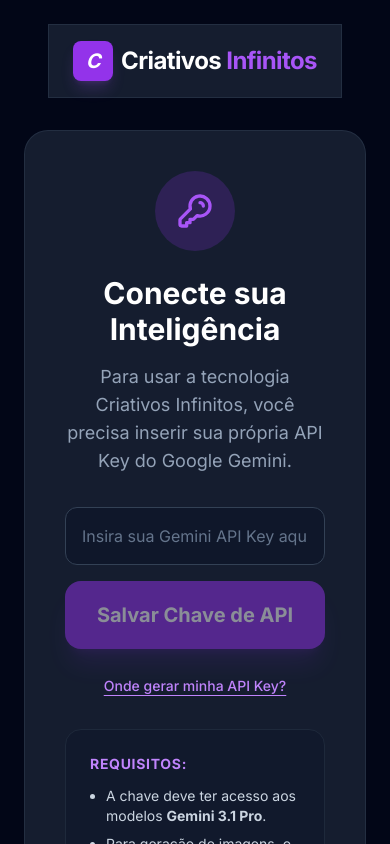
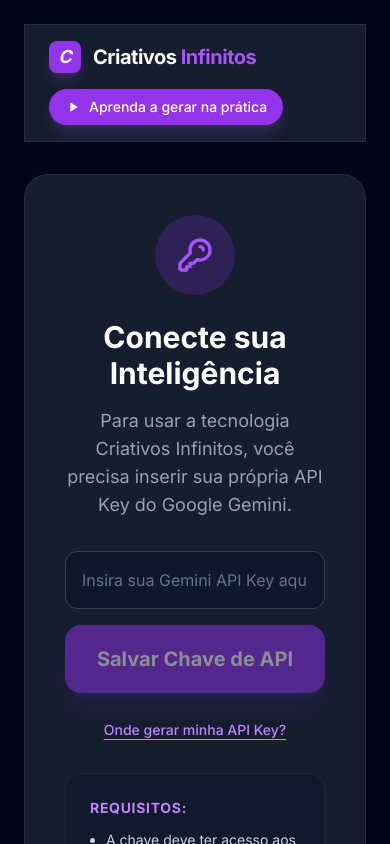
Before and after one commit to guigascruz25/Scala-IA, a React (Vite) app: page / in a window 390 px wide. Shown: the top 844 px of the page. Built offline with nearby package versions, Linux system fonts and the light colour scheme.

Commit message:
feat(Header): Add video modal trigger and refine layout
Introduces state management for a video modal and adjusts header layout for better responsiveness and a more refined visual appearance. The header now supports dynamic elements and improves general UI presentation.

```diff
--- a/components/Header.tsx
+++ b/components/Header.tsx
@@ -1,5 +1,5 @@
 
-import React from 'react';
+import React, { useState } from 'react';
 
 interface HeaderProps {
   onLogoClick?: () => void;
@@ -7,19 +7,34 @@
 }
 
 const Header: React.FC<HeaderProps> = ({ onLogoClick, onDisconnectKey }) => {
+  const [isVideoModalOpen, setIsVideoModalOpen] = useState(false);
+
   return (
+    <>
       <header className="sticky top-0 z-50 glass-effect border-b border-slate-700/50 py-4 px-6 mb-8">
-      <div className="max-w-7xl mx-auto flex justify-between items-center">
+        <div className="max-w-7xl mx-auto flex flex-wrap justify-between items-center gap-4">
           <button
             onClick={onLogoClick}
-          className="flex items-center gap-2 hover:opacity-80 transition-opacity cursor-pointer focus:outline-none"
+            className="flex items-center gap-3 hover:opacity-80 transition-opacity cursor-pointer focus:outline-none shrink-0"
             aria-label="Voltar para o início"
           >
-          <div className="w-10 h-10 bg-purple-600 rounded-lg flex items-center justify-center shadow-lg shadow-purple-500/20">
-            <span className="text-white font-bold text-xl italic">C</span>
+            <div className="w-8 h-8 bg-purple-600 rounded-lg flex items-center justify-center shadow-lg shadow-purple-500/20 shrink-0">
+              <span className="text-white font-bold text-lg italic">C</span>
             </div>
-          <h1 className="text-2xl font-bold tracking-tight text-white">Criativos<span className="text-purple-500"> Infinitos</span></h1>
+            <h1 className="text-xl font-bold tracking-tight text-white whitespace-nowrap">Criativos<span className="text-purple-500"> Infinitos</span></h1>
           </button>
+
+          <div className="flex items-center gap-3 flex-wrap">
+            <button
+              onClick={() => setIsVideoModalOpen(true)}
+              className="flex items-center gap-2 px-4 py-2 rounded-full bg-purple-600 hover:bg-purple-500 text-white transition-all text-sm font-medium shadow-lg shadow-purple-500/20"
+            >
+              <svg className="w-4 h-4" fill="currentColor" viewBox="0 0 24 24">
+                <path d="M8 5v14l11-7z" />
+              </svg>
+              Aprenda a gerar na prática
+            </button>
+
             {onDisconnectKey && (
               <button
                 onClick={onDisconnectKey}
@@ -32,7 +47,41 @@
               </button>
             )}
           </div>
+        </div>
       </header>
+
+      {isVideoModalOpen && (
+        <div className="fixed inset-0 z-[100] flex items-center justify-center p-4 sm:p-6">
+          <div
+            className="absolute inset-0 bg-slate-950/80 backdrop-blur-sm"
+            onClick={() => setIsVideoModalOpen(false)}
+          ></div>
+          <div className="relative w-full max-w-5xl bg-slate-900 border border-slate-700 rounded-2xl shadow-2xl overflow-hidden animate-in fade-in zoom-in-95 duration-200">
+            <div className="flex justify-between items-center p-4 border-b border-slate-800">
+              <h3 className="text-lg font-bold text-white">Aprenda a gerar na prática</h3>
+              <button
+                onClick={() => setIsVideoModalOpen(false)}
+                className="p-2 text-slate-400 hover:text-white hover:bg-slate-800 rounded-lg transition-colors"
+              >
+                <svg className="w-5 h-5" fill="none" stroke="currentColor" viewBox="0 0 24 24">
+                  <path strokeLinecap="round" strokeLinejoin="round" strokeWidth="2" d="M6 18L18 6M6 6l12 12" />
+                </svg>
+              </button>
+            </div>
+            <div className="w-full aspect-video bg-black">
+              <iframe
+                src="https://player.vimeo.com/video/1172680181?badge=0&amp;autopause=0&amp;player_id=0&amp;app_id=58479"
+                frameBorder="0"
+                allow="autoplay; fullscreen; picture-in-picture; clipboard-write; encrypted-media; web-share"
+                referrerPolicy="strict-origin-when-cross-origin"
+                className="w-full h-full"
+                title="Aula prática de geração"
+              ></iframe>
+            </div>
+          </div>
+        </div>
+      )}
+    </>
   );
 };
 
```
Lines whose indentation alone changed are shown as unchanged.
